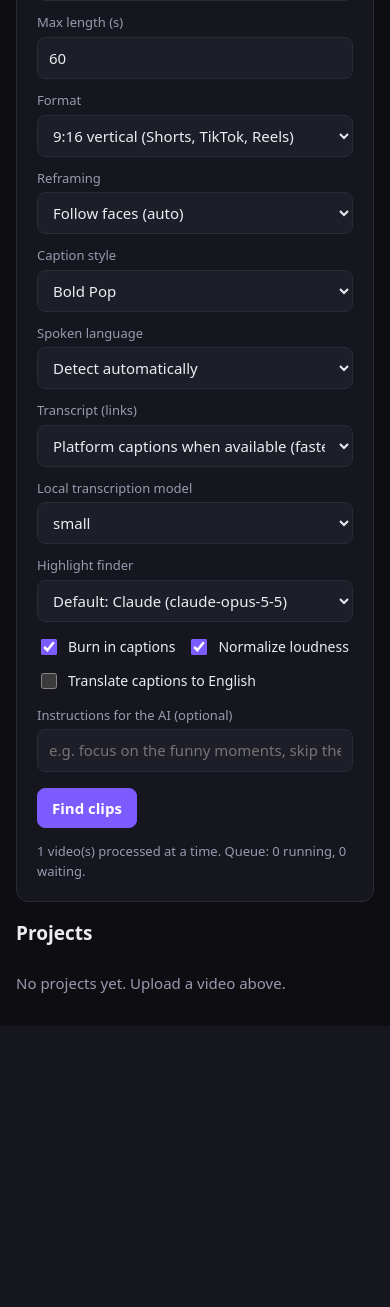
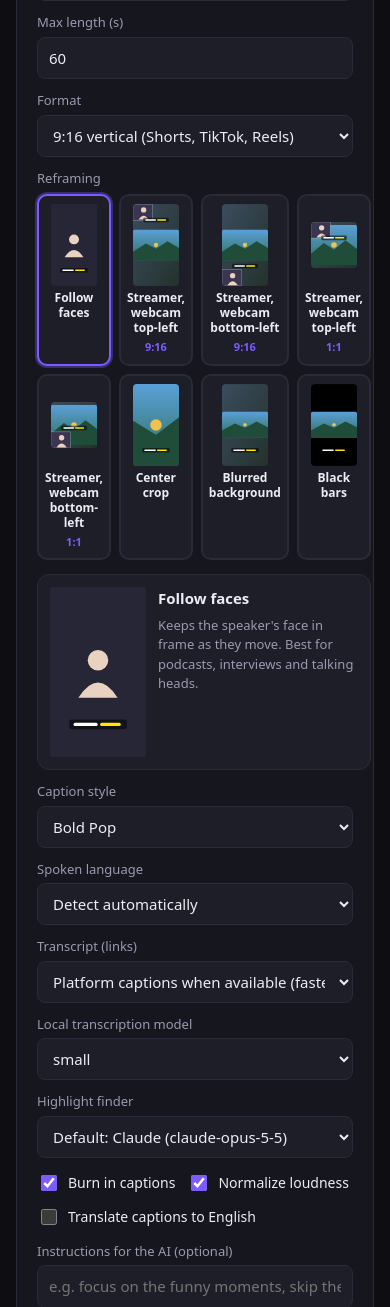
Before and after one commit to sizwendlovu01/Free-Clipper, a FastAPI app: page / in a window 390 px wide. Shown: the part 792-2099 px from the top of the page. Before the commit the page ends 1785 px from the top, so only its background shows below. Run offline with FastAPI, Linux system fonts and the light colour scheme; the visitor is signed in with stand-in values (Sample User, id 1); data comes from the database, SQL or seed files in the repository; data that the repository does not hold is empty; some libraries are stand-ins or nearby versions.

Commit message:
Picture-card layout picker with previews
Reframing is now a row of picture cards, one per layout (Follow faces, the
four streamer layouts marked 9:16 or 1:1, Center crop, Blurred background,
Black bars). Each card shows a small illustration of where the gameplay,
webcam box and caption go.
- Computer: hovering a card shows a large preview with a short description.
- Phone: tapping a card selects it and shows the preview under the cards.
The underlying menu stays the real setting (choosing a streamer card still
sets the Format), on the dashboard and in "Find clips again".

```diff
--- a/freeclipper/static/app.css
+++ b/freeclipper/static/app.css
@@ -177,3 +177,32 @@ code { background: var(--panel-2); padding: 2px 6px; border-radius: 6px; font-si
 .err .msg { flex: 1 1 260px; min-width: 0; overflow-wrap: anywhere; }
 .err .when { font-size: 12px; color: var(--muted); }
 .err pre { white-space: pre-wrap; font-size: 12px; max-height: 260px; overflow: auto; margin: 8px 0 0; }
+
+/* ---- layout picker (Reframing as picture cards) ---- */
+:root { --lp-room: #262636; --lp-sky1: #5aa0d8; --lp-sky2: #2f6f5a; --lp-hill: #1f4d3a; --lp-hero: #f2c14e;
+  --lp-face: #e9d2bf; --lp-cam: #3a3550; --lp-line: rgba(255,255,255,.55); --lp-blur1: #3b4c5e; --lp-blur2: #24322c; }
+.visually-hidden { position: absolute !important; width: 1px; height: 1px; overflow: hidden; clip: rect(0 0 0 0); white-space: nowrap; }
+.fields .layout-field { grid-column: 1 / -1; }
+.layout-picker { display: grid; grid-template-columns: 1fr 320px; gap: 14px; align-items: start; margin-top: 6px; }
+.lp-cards { display: grid; grid-template-columns: repeat(auto-fill, minmax(92px, 1fr)); gap: 8px; }
+.lp-card { display: flex; flex-direction: column; align-items: center; gap: 4px; padding: 8px 6px; border-radius: 10px;
+  background: var(--panel-2); border: 2px solid var(--line); cursor: pointer; color: var(--text); font: inherit; }
+.lp-card:hover, .lp-card:focus-visible { border-color: var(--accent); }
+.lp-card.on { border-color: var(--accent); box-shadow: 0 0 0 2px color-mix(in srgb, var(--accent) 35%, transparent); }
+.lp-thumb { display: block; width: 46px; height: 82px; }
+.lp-thumb.square { height: 46px; margin: 18px 0; }
+.lp-thumb svg, .lp-big svg { width: 100%; height: 100%; display: block; border-radius: 4px; }
+.lp-name { font-size: 12px; line-height: 1.25; text-align: center; font-weight: 600; }
+.lp-fmt { font-size: 11px; font-weight: 700; color: var(--accent); }
+.lp-preview { display: grid; grid-template-columns: 110px 1fr; gap: 12px; padding: 12px; border-radius: 12px;
+  background: var(--panel-2); border: 1px solid var(--line); position: sticky; top: 12px; }
+.lp-big { width: 110px; height: 196px; }
+.lp-big.square { height: 110px; }
+.lp-preview p { margin: 6px 0 0; }
+@media (max-width: 760px) {
+  .layout-picker { grid-template-columns: 1fr; }
+  .lp-cards { grid-template-columns: repeat(4, 1fr); }
+  .lp-preview { position: static; grid-template-columns: 96px 1fr; }
+  .lp-big { width: 96px; height: 170px; } .lp-big.square { height: 96px; }
+  .lp-hint { display: none; }
+}
--- a/freeclipper/static/app.js
+++ b/freeclipper/static/app.js
@@ -220,3 +220,107 @@ function linkReframe(reframeSel, aspectSel) {
     if (current && current !== aspectSel.value) setReframe(reframeSel, mode, aspectSel.value);
   });
 }
+
+// ---- Layout picker: picture cards for the Reframing menu ----
+// The <select> stays as the real setting (hidden); the cards set it and fire "change", so everything that
+// listens to the menu keeps working. Hover a card (computer) or tap it (phone) to see a larger preview.
+const LAYOUT_INFO = {
+  "auto": ["Follow faces", "Keeps the speaker's face in frame as they move. Best for podcasts, interviews and talking heads."],
+  "streamer@9:16": ["Streamer, webcam top-left", "Vertical 9:16. Most of the gameplay with the streamer's webcam in the top-left corner; caption under the webcam."],
+  "streamer_bottom@9:16": ["Streamer, webcam bottom-left", "Vertical 9:16. Most of the gameplay with the streamer's webcam in the bottom-left corner; caption above the webcam."],
+  "streamer@1:1": ["Streamer, webcam top-left", "Square 1:1. Gameplay fills the frame with the webcam in the top-left corner; caption on the webcam's bottom edge."],
+  "streamer_bottom@1:1": ["Streamer, webcam bottom-left", "Square 1:1. Gameplay fills the frame with the webcam in the bottom-left corner; caption just above it."],
+  "center": ["Center crop", "Crops the middle of the video to fill the frame."],
+  "fit_blur": ["Blurred background", "Shows the whole video, with a soft blur filling the space around it."],
+  "fit_black": ["Black bars", "Shows the whole video, with black bars above and below."],
+};
+
+function layoutArt(value) {
+  const square = value.endsWith("@1:1");
+  const W = 90, H = square ? 90 : 160;
+  const game = (x, y, w, h) => `<rect x="${x}" y="${y}" width="${w}" height="${h}" rx="3" fill="url(#lpGame)"/>
+    <path d="M${x} ${y + h * 0.72} L${x + w * 0.28} ${y + h * 0.45} L${x + w * 0.5} ${y + h * 0.62} L${x + w * 0.75} ${y + h * 0.38} L${x + w} ${y + h * 0.6} L${x + w} ${y + h} L${x} ${y + h} Z" fill="var(--lp-hill)"/>
+    <circle cx="${x + w * 0.5}" cy="${y + h * 0.5}" r="${Math.min(w, h) * 0.07}" fill="var(--lp-hero)"/>`;
+  const person = (cx, cy, s) => `<circle cx="${cx}" cy="${cy - s * 0.25}" r="${s * 0.22}" fill="var(--lp-face)"/>
+    <path d="M${cx - s * 0.42} ${cy + s * 0.55} Q${cx} ${cy - s * 0.1} ${cx + s * 0.42} ${cy + s * 0.55} Z" fill="var(--lp-face)"/>`;
+  const cam = (x, y, w, h) => `<rect x="${x}" y="${y}" width="${w}" height="${h}" fill="var(--lp-cam)" stroke="var(--lp-line)" stroke-width="0.8"/>${person(x + w * 0.55, y + h * 0.55, h * 0.75)}`;
+  const caption = (cx, y, w) => `<rect x="${cx - w / 2}" y="${y}" width="${w}" height="9" rx="2" fill="#000" opacity=".55"/>
+    <rect x="${cx - w / 2 + 4}" y="${y + 3}" width="${w * 0.42}" height="3" rx="1.5" fill="#fff"/>
+    <rect x="${cx + 2}" y="${y + 3}" width="${w * 0.36}" height="3" rx="1.5" fill="#ffe600"/>`;
+  const blur = `<rect width="${W}" height="${H}" fill="url(#lpBlur)"/>`;
+  let body = "";
+  const [mode] = value.split("@");
+  if (mode === "auto") {
+    body = `<rect width="${W}" height="${H}" fill="var(--lp-room)"/>${person(W / 2, H * 0.5, 44)}${caption(W / 2, H * 0.78, 54)}`;
+  } else if (mode === "center") {
+    body = game(-55, 0, 200, H) + caption(W / 2, H * 0.78, 54);
+  } else if (mode === "fit_blur") {
+    body = blur + game(0, H / 2 - 26, W, 51) + caption(W / 2, H * 0.78, 54);
+  } else if (mode === "fit_black") {
+    body = `<rect width="${W}" height="${H}" fill="#000"/>` + game(0, H / 2 - 26, W, 51) + caption(W / 2, H * 0.78, 54);
+  } else {  // streamer layouts
+    const top = mode === "streamer";
+    const bw = W * 0.42, bh = bw / 1.2;
+    const boxY = top ? 0 : H - bh;
+    const capY = top ? bh - 5 : H - bh - 12;
+    body = square
+      ? blur + game(0, 6, W, H - 12) + cam(0, boxY, bw, bh) + caption(W / 2, capY, 50)
+      : blur + game(0, H / 2 - 30, W, 60) + cam(0, boxY, bw, bh) + caption(W / 2, capY, 50);
+  }
+  return `<svg viewBox="0 0 ${W} ${H}" xmlns="http://www.w3.org/2000/svg" aria-hidden="true">
+    <defs><linearGradient id="lpGame" x1="0" y1="0" x2="0" y2="1"><stop offset="0" stop-color="var(--lp-sky1)"/><stop offset="1" stop-color="var(--lp-sky2)"/></linearGradient>
+    <linearGradient id="lpBlur" x1="0" y1="0" x2="1" y2="1"><stop offset="0" stop-color="var(--lp-blur1)"/><stop offset="1" stop-color="var(--lp-blur2)"/></linearGradient></defs>
+    <rect width="${W}" height="${H}" fill="var(--lp-room)"/>${body}</svg>`;
+}
+
+function layoutPicker(select) {
+  if (!select || select.dataset.picker) return;
+  select.dataset.picker = "1";
+  const field = select.closest("div");
+  field.classList.add("layout-field");
+  select.classList.add("visually-hidden");
+  const wrap = document.createElement("div");
+  wrap.className = "layout-picker";
+  const values = [...select.options].map(o => o.value).filter(v => LAYOUT_INFO[v]);
+  const card = v => {
+    const [name] = LAYOUT_INFO[v];
+    const fmt = v.includes("@") ? `<span class="lp-fmt">${v.split("@")[1]}</span>` : "";
+    return `<button type="button" class="lp-card" role="radio" data-value="${v}" aria-label="${name}${v.includes("@") ? ", " + v.split("@")[1] : ""}">
+      <span class="lp-thumb ${v.endsWith("@1:1") ? "square" : ""}">${layoutArt(v)}</span><span class="lp-name">${name}</span>${fmt}</button>`;
+  };
+  wrap.innerHTML = `<div class="lp-cards" role="radiogroup" aria-label="Reframing">${values.map(card).join("")}</div>
+    <div class="lp-preview" aria-live="polite"><div class="lp-big"></div><div><b class="lp-title"></b><p class="lp-desc small muted"></p>
+    <p class="lp-hint small muted">Hover a layout to preview it, or tap it on a phone.</p></div></div>`;
+  field.appendChild(wrap);
+  const big = wrap.querySelector(".lp-big"), title = wrap.querySelector(".lp-title"), desc = wrap.querySelector(".lp-desc");
+  const show = v => {
+    const [name, text] = LAYOUT_INFO[v] || ["", ""];
+    big.className = "lp-big" + (v.endsWith("@1:1") ? " square" : "");
+    big.innerHTML = layoutArt(v);
+    title.textContent = name + (v.includes("@") ? ` (${v.split("@")[1]})` : "");
+    desc.textContent = text;
+  };
+  const mark = () => {
+    wrap.querySelectorAll(".lp-card").forEach(b => {
+      const on = b.dataset.value === select.value;
+      b.classList.toggle("on", on); b.setAttribute("aria-checked", on);
+    });
+    show(select.value);
+  };
+  wrap.querySelectorAll(".lp-card").forEach(b => {
+    b.addEventListener("click", () => {
+      select.value = b.dataset.value;
+      select.dataset.touched = 1;
+      select.dispatchEvent(new Event("change", { bubbles: true }));
+      select.dispatchEvent(new Event("input", { bubbles: true }));
+      mark();
+    });
+    b.addEventListener("mouseenter", () => show(b.dataset.value));
+    b.addEventListener("focus", () => show(b.dataset.value));
+    b.addEventListener("mouseleave", () => show(select.value));
+    b.addEventListener("blur", () => show(select.value));
+  });
+  select.addEventListener("change", mark);
+  mark();
+  return { refresh: mark };
+}
--- a/freeclipper/templates/dashboard.html
+++ b/freeclipper/templates/dashboard.html
@@ -152,6 +152,7 @@ function showPicked() {
 })();
 
 linkReframe(document.getElementById("reframe"), document.getElementById("aspect"));
+layoutPicker(document.getElementById("reframe"));
 function options() {
   const v = id => document.getElementById(id).value, c = id => document.getElementById(id).checked;
   return { max_clips: +v("max_clips"), min_len: +v("min_len"), max_len: +v("max_len"), aspect: v("aspect"),
--- a/freeclipper/templates/job.html
+++ b/freeclipper/templates/job.html
@@ -108,7 +108,8 @@ function render() {
   for (const [id, key] of [["rn", "max_clips"], ["rmin", "min_len"], ["rmax", "max_len"], ["raspect", "aspect"], ["rreframe", "reframe"], ["rprompt", "prompt"]]) {
     const el = document.getElementById(id);
     if (document.activeElement !== el && !el.dataset.touched) {
-      if (id === "rreframe") setReframe(el, o.reframe || "auto", o.aspect); else el.value = o[key] ?? "";
+      if (id === "rreframe") { setReframe(el, o.reframe || "auto", o.aspect); if (typeof rPicker !== "undefined" && rPicker) rPicker.refresh(); }
+      else el.value = o[key] ?? "";
     }
   }
   const ratio = ASPECT_CSS[o.aspect] || "9/16";
@@ -244,6 +245,7 @@ document.getElementById("addclip").onclick = e => withBusy(e.currentTarget, asyn
   load();
 }, "Adding…");
 linkReframe(document.getElementById("rreframe"), document.getElementById("raspect"));
+var rPicker = layoutPicker(document.getElementById("rreframe"));
 document.querySelectorAll("#rn,#rmin,#rmax,#raspect,#rreframe,#rprompt").forEach(el => el.addEventListener("input", () => el.dataset.touched = 1));
 document.getElementById("reanalyze").onclick = e => {
   if (job.clips.length && !confirm("This replaces the current clips. Continue?")) return;
```
